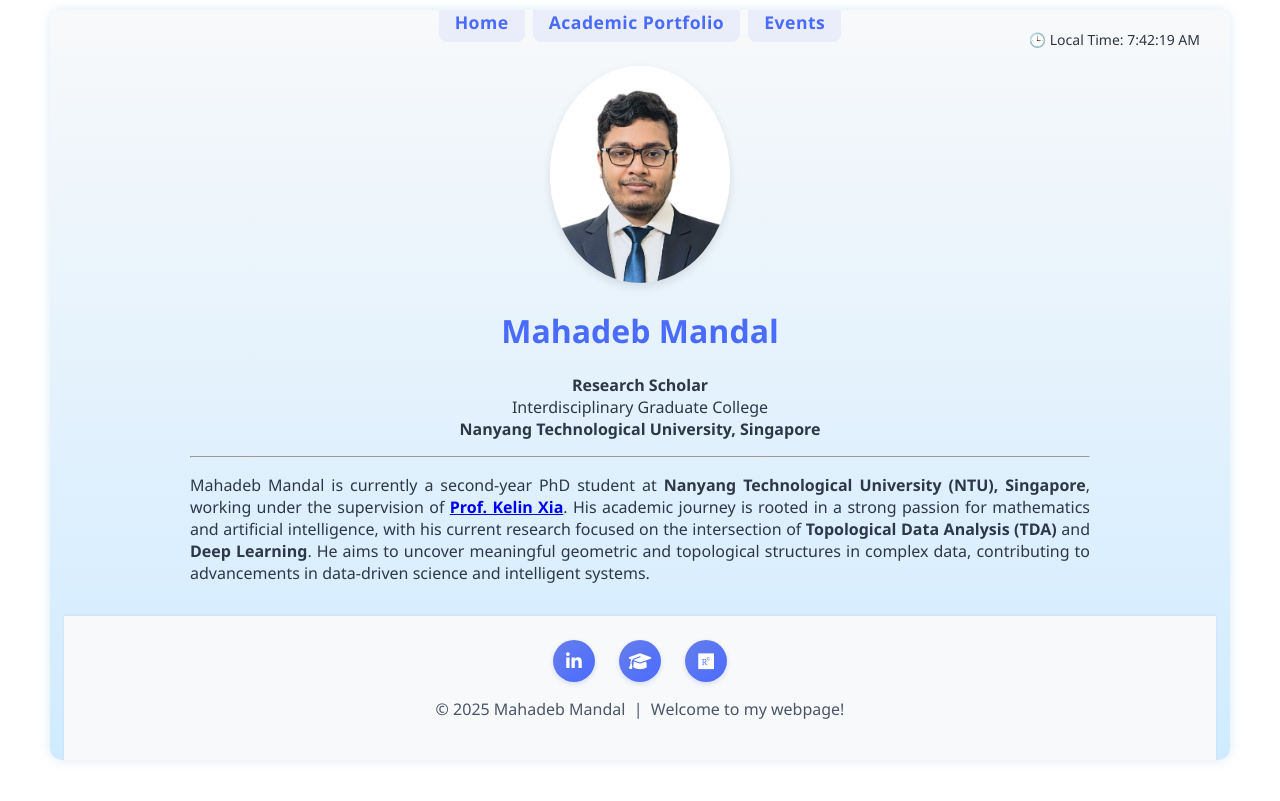
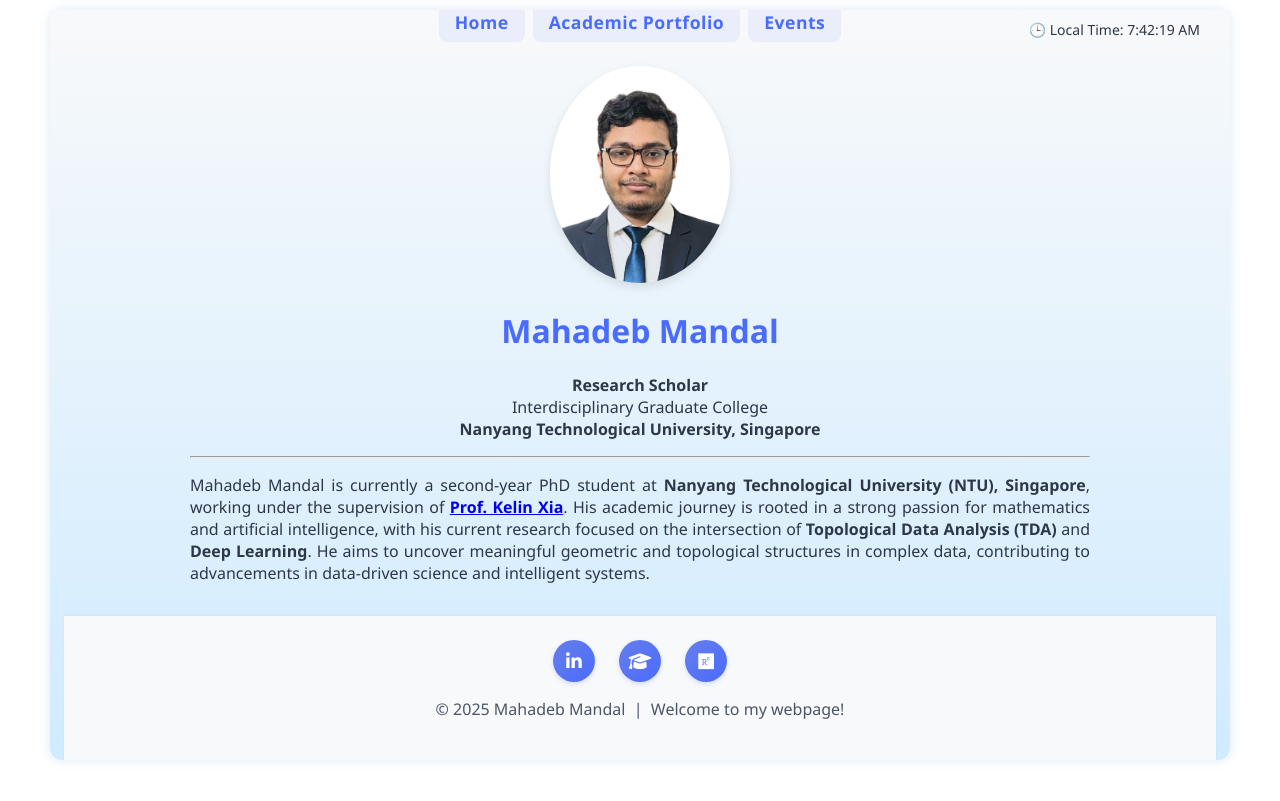
Before and after one commit to mahadeb-ai/mahadeb-ai.github.io, a Jekyll site: the page built from index.md, in a window 1280 px wide. Shown: the top 801 px of the page. Built offline with Jekyll 4.4.1, drawn with Linux system fonts in a browser that asks for light colours.

Commit message:
Update index.md

```diff
--- a/index.md
+++ b/index.md
@@ -4,7 +4,7 @@
 ---
 
 <!-- ⏱️ Clock in "navbar area" -->
-<div style="position: absolute; top: 30px; right: 80px; font-size: 14px; z-index: 999;">
+<div style="position: absolute; top: 20px; right: 80px; font-size: 14px; z-index: 999;">
   🕒 Local Time: <span id="live-clock"></span>
 </div>
 
```
